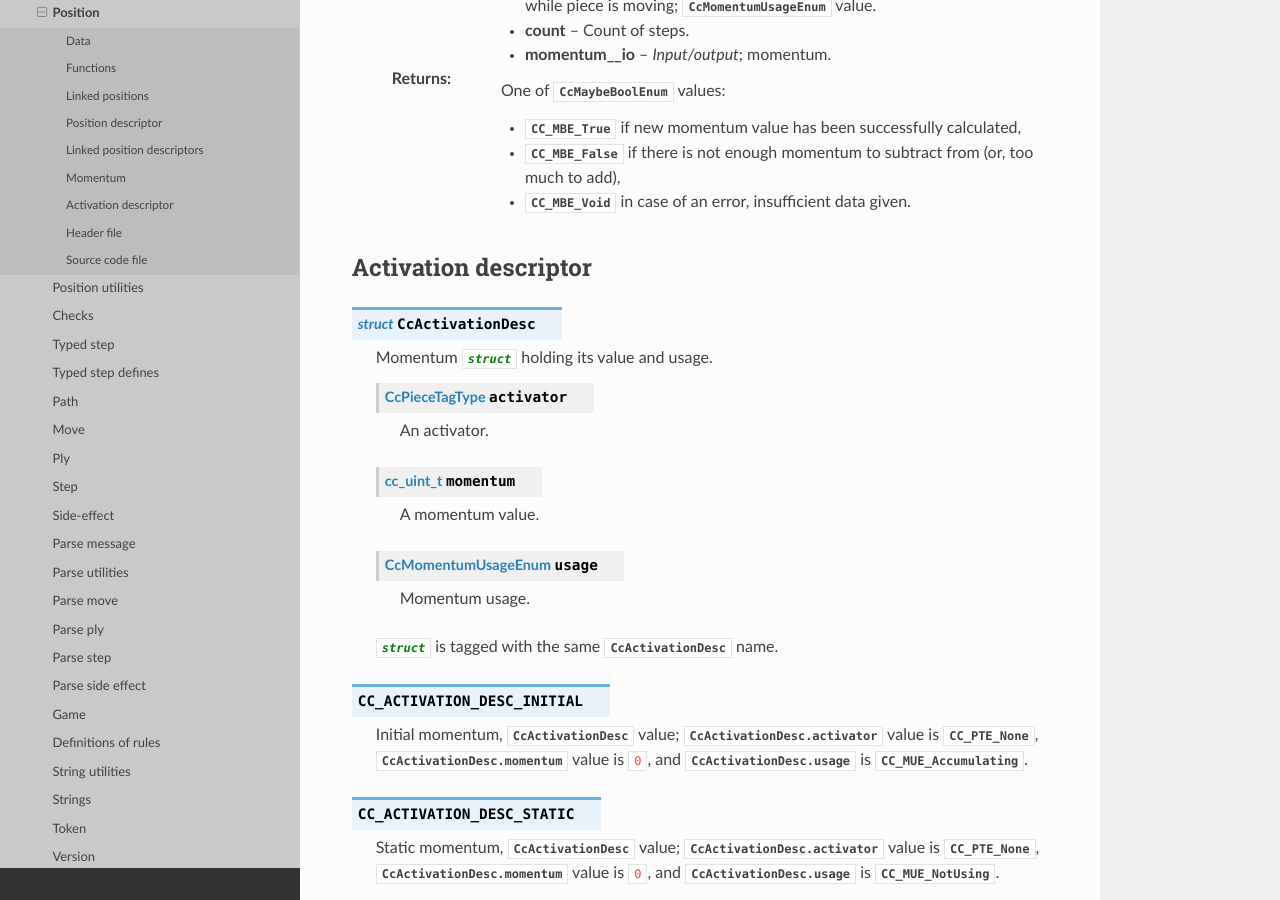
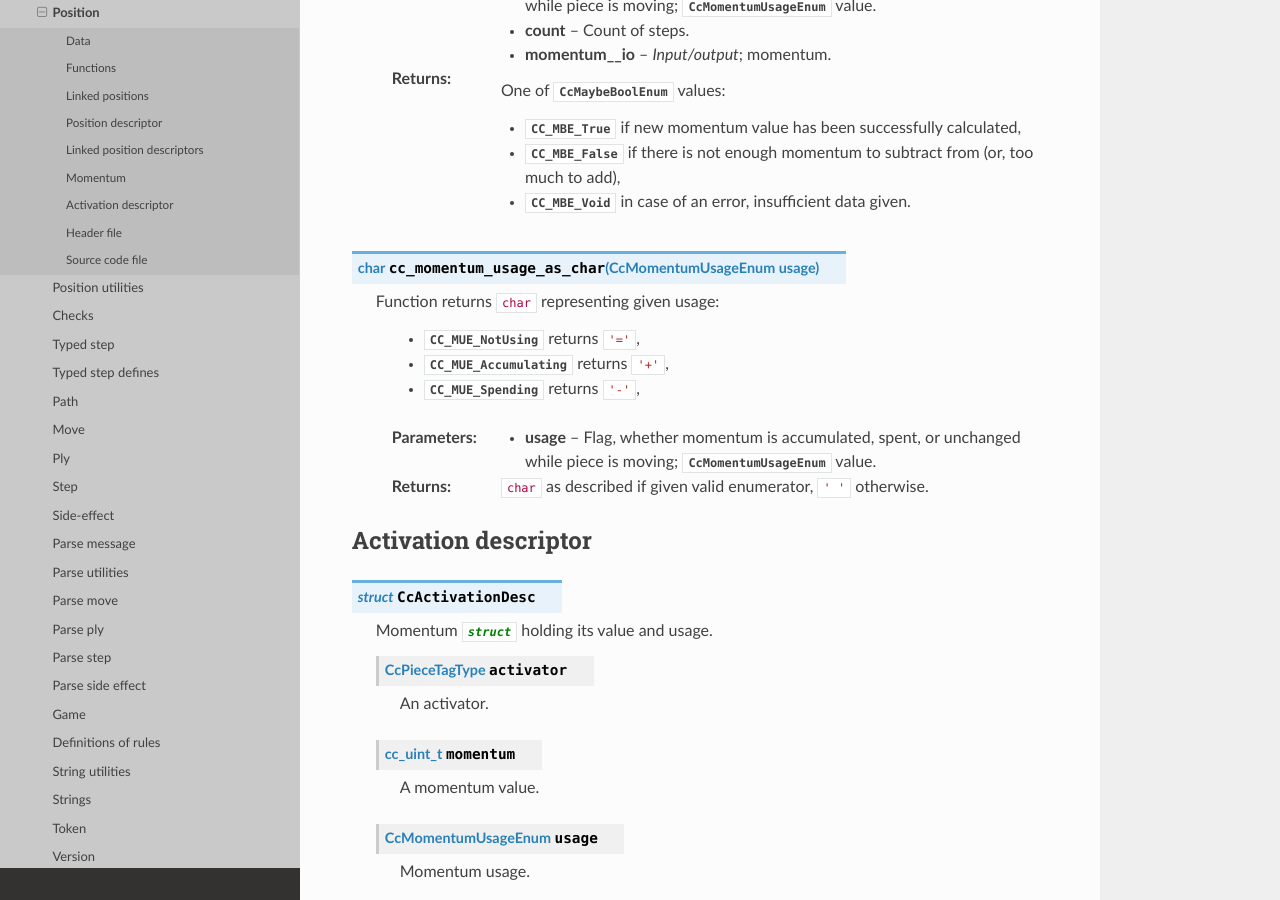
Before and after one commit to mmlacak/crochess, a Sphinx documentation site: the page built from docs/source/libcc/ccpos.rst, in a window 1280 px wide and 900 px high, scrolled down 12705 px. Built offline with Sphinx 7.4.7 and the Read the Docs theme 3.1.0, drawn with Linux system fonts in a browser that asks for light colours.

Commit message:
Refactored cc_momentum_usage_as_char() + docs.

```diff
--- a/docs/source/conf.py
+++ b/docs/source/conf.py
@@ -26,10 +26,10 @@ copyright = '2021, Mario Mlačak'
 author = 'Mario Mlačak'
 
 # The short X.Y version
-version = "0.0.1.233:1412+20250624.165400"   # docs-new-lib-short-version-major-minor-feature-commit+meta~breaks-place-marker
+version = "0.0.1.236:1415+20250628.183834"   # docs-new-lib-short-version-major-minor-feature-commit+meta~breaks-place-marker
 
 # The full version, including alpha/beta/rc tags
-release = "0.0.1.233:1412+20250624.165400"   # docs-new-lib-full-version-major-minor-feature-commit+meta~breaks-place-marker
+release = "0.0.1.236:1415+20250628.183834"   # docs-new-lib-full-version-major-minor-feature-commit+meta~breaks-place-marker
 
 
 # -- General configuration ---------------------------------------------------
--- a/docs/source/libcc/ccpos.rst
+++ b/docs/source/libcc/ccpos.rst
@@ -633,6 +633,18 @@ Momentum
         * :c:enumerator:`CC_MBE_False` if there is not enough momentum to subtract from (or, too much to add),
         * :c:enumerator:`CC_MBE_Void` in case of an error, insufficient data given.
 
+.. c:function:: char cc_momentum_usage_as_char( CcMomentumUsageEnum usage )
+
+    Function returns :c:`char` representing given usage:
+
+        * :c:enumerator:`CC_MUE_NotUsing` returns :c:`'='`,
+        * :c:enumerator:`CC_MUE_Accumulating` returns :c:`'+'`,
+        * :c:enumerator:`CC_MUE_Spending` returns :c:`'-'`,
+
+    :param usage: Flag, whether momentum is accumulated, spent, or unchanged
+        while piece is moving; :c:enum:`CcMomentumUsageEnum` value.
+    :returns: :c:`char` as described if given valid enumerator, :c:`' '` otherwise.
+
 .. _lbl-libcc-ccpos-activationdescriptor:
 
 Activation descriptor
```
Also changed, not shown: README.md (+2 -2 lines), 6 other files.
